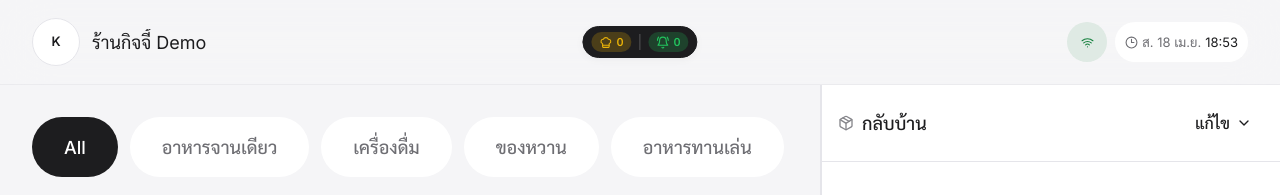
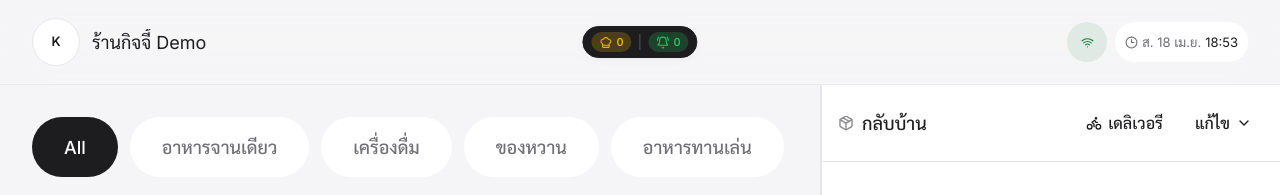
Before and after one commit to jarangit/kitchy-frontend, a React (Vite) app: page /store/1/pos in a window 1280 px wide. Shown: the top 195 px of the page. Built offline with nearby package versions, Linux system fonts and the light colour scheme; sample sign-in values are in the browser's storage.

Commit message:
feat: enhance delivery dialogs with improved focus handling and platform selection logic

```diff
--- a/src/features/pos/components/cart-area.tsx
+++ b/src/features/pos/components/cart-area.tsx
@@ -106,6 +106,7 @@ const CartArea = ({
   const [isConfigExpanded, setIsConfigExpanded] = useState(false);
   const [expandedItemId, setExpandedItemId] = useState<string | null>(null);
   const deliveryOrderInputRef = useRef<HTMLInputElement | null>(null);
+  const firstDeliveryPlatform = deliveryPlatforms[0] ?? "";
 
   const deliverySettingsKey = useMemo(
     () => `store:${window.location.pathname.split("/")[2]}:delivery-platforms`,
@@ -159,12 +160,43 @@ const CartArea = ({
     }
   }, [quickNotesSettingsKey]);
 
+  useEffect(() => {
+    if (!isDeliveryDialogOpen || !isDeviceKeyboardEnabled) return;
+
+    const timeoutId = window.setTimeout(() => {
+      deliveryOrderInputRef.current?.focus();
+      deliveryOrderInputRef.current?.select();
+    }, 0);
+
+    return () => window.clearTimeout(timeoutId);
+  }, [isDeliveryDialogOpen, isDeviceKeyboardEnabled]);
+
+  const ensureDeliveryPlatformSelected = () => {
+    if (deliveryPlatform.trim().length > 0 || firstDeliveryPlatform.trim().length === 0) {
+      return;
+    }
+
+    onDeliveryPlatformChange(firstDeliveryPlatform);
+  };
+
+  const openDeliveryEntry = () => {
+    onOrderTypeChange("DELIVERY");
+    ensureDeliveryPlatformSelected();
+    setIsConfigExpanded(false);
+    setIsDeliveryKeypadOpen(true);
+    setIsDeviceKeyboardEnabled(false);
+    setIsDeliveryDialogOpen(true);
+  };
+
   const handleOrderTypeChange = (nextType: OrderType) => {
     onOrderTypeChange(nextType);
     if (nextType === "DINE_IN") {
       setIsTableDialogOpen(true);
     }
     if (nextType === "DELIVERY") {
+      ensureDeliveryPlatformSelected();
+      setIsDeliveryKeypadOpen(true);
+      setIsDeviceKeyboardEnabled(false);
       setIsDeliveryDialogOpen(true);
     }
     if (nextType !== "DELIVERY") {
@@ -176,12 +208,11 @@ const CartArea = ({
   const openDeviceKeyboard = () => {
     setIsDeliveryKeypadOpen(false);
     setIsDeviceKeyboardEnabled(true);
-    window.setTimeout(() => deliveryOrderInputRef.current?.focus(), 0);
   };
 
   const openCustomKeypad = () => {
     setIsDeviceKeyboardEnabled(false);
-    setIsDeliveryKeypadOpen((current) => !current);
+    setIsDeliveryKeypadOpen(true);
   };
 
   const closeDeliveryKeypad = () => {
@@ -216,6 +247,20 @@ const CartArea = ({
             <p className="truncate">{summaryParts.join(" • ")}</p>
           </div>
 
+          <div className="flex shrink-0 items-center gap-2">
+            <Button
+              type="button"
+              variant={orderType === "DELIVERY" ? "secondary" : "ghost"}
+              size="sm"
+              onClick={openDeliveryEntry}
+              aria-label={t("pos.orderType.delivery")}
+              title={t("pos.orderType.delivery")}
+              className="gap-1.5"
+            >
+              <LuBike className="h-4 w-4" aria-hidden="true" />
+              <span>{t("pos.orderType.delivery")}</span>
+            </Button>
+
             <Button
               type="button"
               variant="ghost"
@@ -228,6 +273,7 @@ const CartArea = ({
               <span>{t("common.edit")}</span>
               {isConfigExpanded ? <LuChevronUp className="h-4 w-4" aria-hidden="true" /> : <LuChevronDown className="h-4 w-4" aria-hidden="true" />}
             </Button>
+          </div>
         </div>
 
         {isConfigExpanded && (
--- a/src/features/pos/components/delivery-details-dialog.tsx
+++ b/src/features/pos/components/delivery-details-dialog.tsx
@@ -1,4 +1,4 @@
-import type { RefObject } from "react";
+import { useEffect, type RefObject } from "react";
 import { LuBike, LuKeyboard } from "react-icons/lu";
 import {
   Dialog,
@@ -55,6 +55,22 @@ export function DeliveryDetailsDialog({
       : deliveryPlatform.trim()
     : t("pos.deliveryDialog.platformRequired");
 
+  useEffect(() => {
+    if (!open || !isDeviceKeyboardEnabled) return;
+
+    const timeoutId = window.setTimeout(() => {
+      deliveryOrderInputRef.current?.focus();
+      deliveryOrderInputRef.current?.select();
+    }, 0);
+
+    return () => window.clearTimeout(timeoutId);
+  }, [deliveryOrderInputRef, isDeviceKeyboardEnabled, open]);
+
+  const handlePlatformSelect = (platform: string) => {
+    onDeliveryPlatformChange(platform);
+    onOpenCustomKeypad();
+  };
+
   return (
     <Dialog
       open={open}
@@ -85,7 +101,7 @@ export function DeliveryDetailsDialog({
                 <SelectionChip
                   key={platform}
                   active={deliveryPlatform === platform}
-                  onClick={() => onDeliveryPlatformChange(platform)}
+                  onClick={() => handlePlatformSelect(platform)}
                   className="justify-center text-center"
                 >
                   {platform}
@@ -120,6 +136,7 @@ export function DeliveryDetailsDialog({
                 onBlur={onCloseKeypad}
                 inputMode="text"
                 autoComplete="off"
+                autoFocus
                 className="mt-1 h-input-height w-full rounded-input border border-input-border bg-input-bg px-input-padding-x font-mono text-input text-text-primary tabular-nums outline-none transition-colors duration-[var(--motion-fast)] placeholder:text-input-placeholder focus:border-input-border-focus focus:ring-2 focus:ring-accent/25"
                 placeholder={t("pos.cart.deliveryOrderNumberPlaceholder")}
               />
@@ -164,7 +181,7 @@ export function DeliveryDetailsDialog({
             <AlphanumericKeypad
               value={deliveryOrderNumber}
               onChange={onDeliveryOrderNumberChange}
-              onDone={onCloseKeypad}
+              onDone={onClose}
               onRequestDeviceKeyboard={onOpenDeviceKeyboard}
             />
           </div>
@@ -175,9 +192,6 @@ export function DeliveryDetailsDialog({
         <Button variant="secondary" onClick={onClose}>
           {t("common.close")}
         </Button>
-        <Button onClick={onClose} disabled={!hasSelectedPlatform}>
-          {t("common.save")}
-        </Button>
       </DialogFooter>
     </Dialog>
   );
```
Lines whose indentation alone changed are shown as unchanged.
